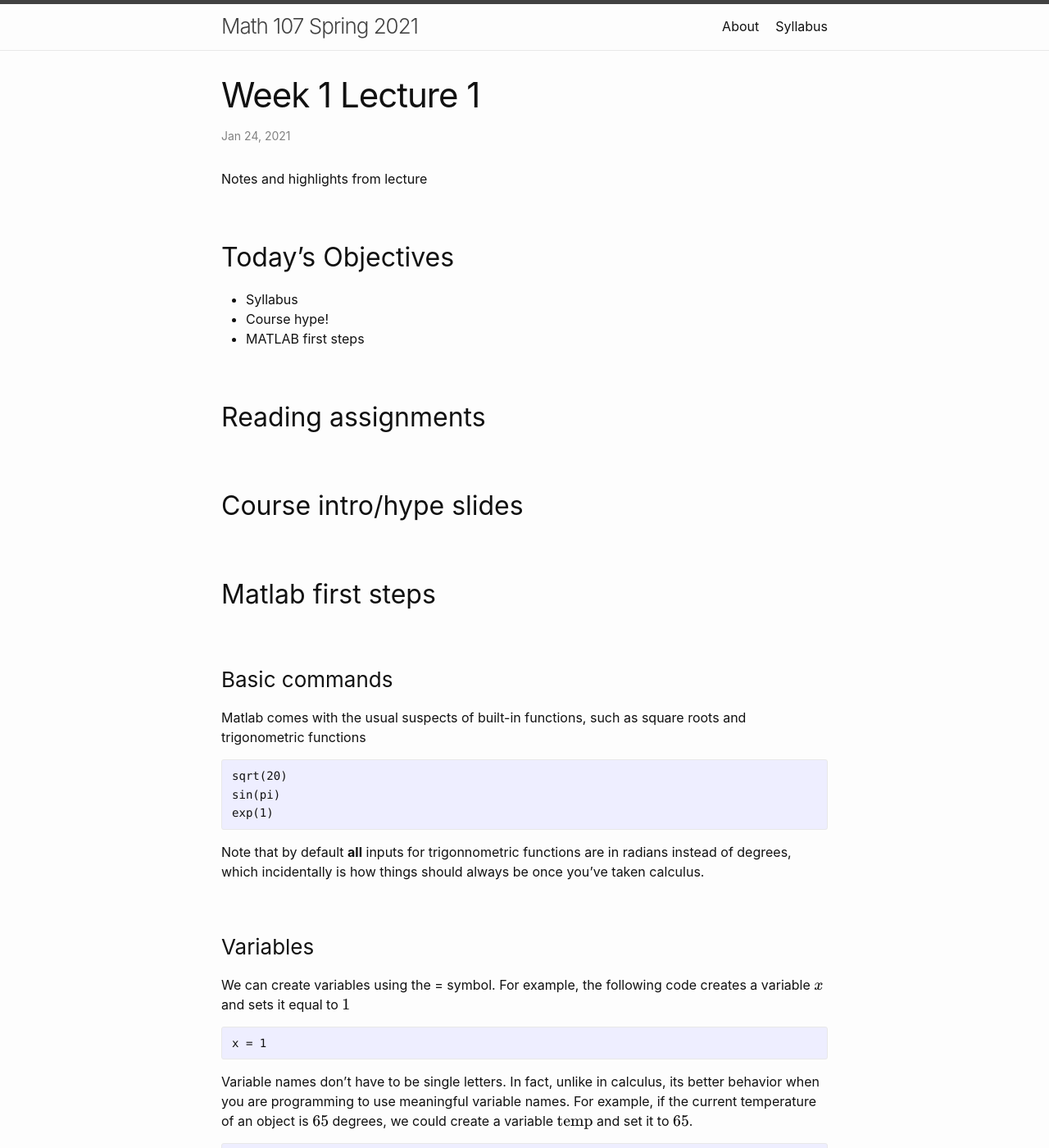
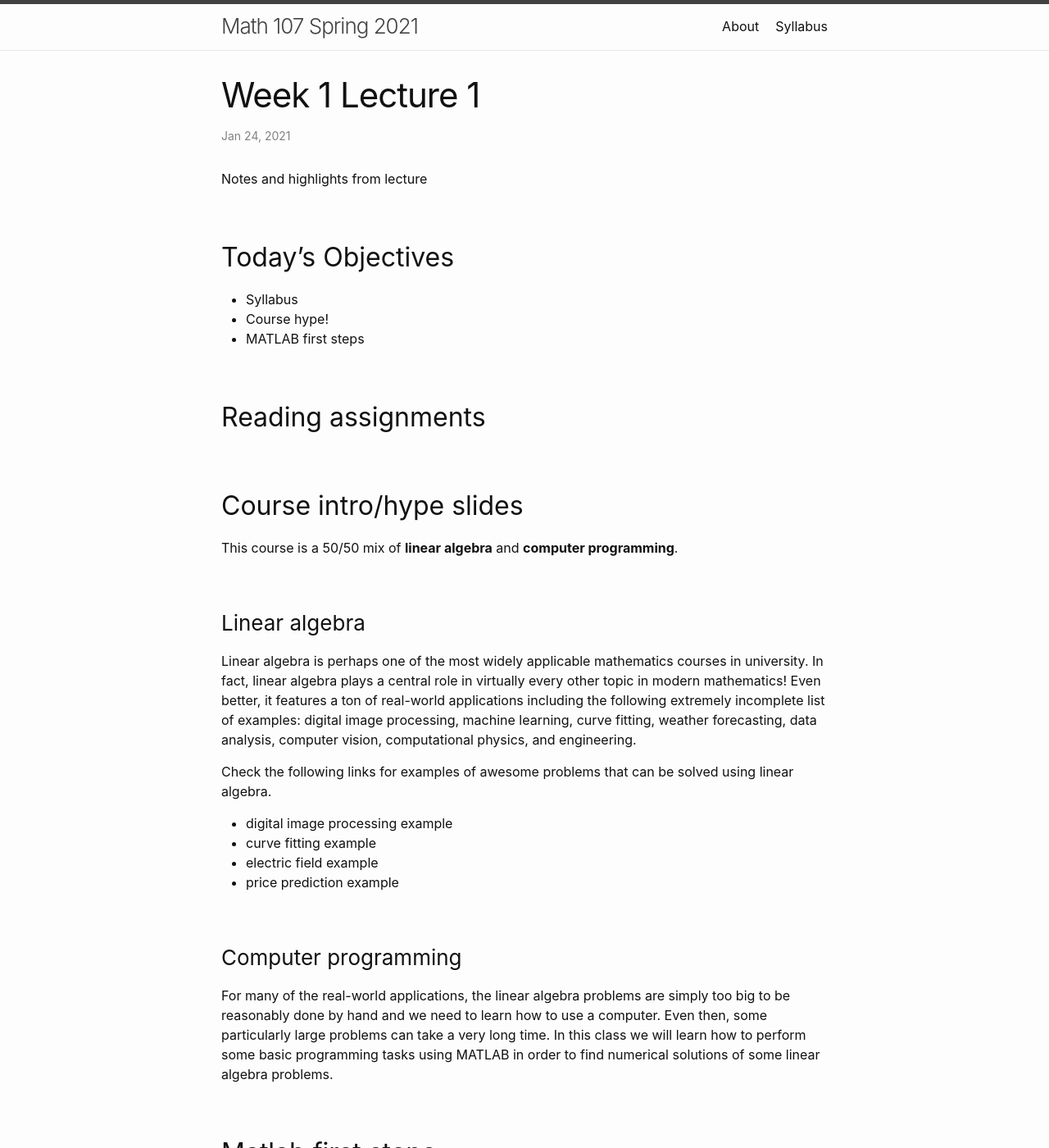
Before and after one commit to wcasper/math107spring2021, a Jekyll site: the page built from _posts/2021-01-24-Week-1-Lecture-1.md, in a window 1280 px wide and 1400 px high. Shown: the whole window at 82% size. Built offline with Jekyll 4.4.1, drawn with Linux system fonts in a browser that asks for light colours.

Commit message:
updated content

```diff
--- a/_posts/2021-01-24-Week-1-Lecture-1.md
+++ b/_posts/2021-01-24-Week-1-Lecture-1.md
@@ -13,6 +13,19 @@ Notes and highlights from lecture
 ## Reading assignments
 
 ## Course intro/hype slides
+This course is a 50/50 mix of **linear algebra** and **computer programming**.
+
+### Linear algebra
+Linear algebra is perhaps one of the most widely applicable mathematics courses in university.  In fact, linear algebra plays a central role in virtually every other topic in modern mathematics!  Even better, it features a ton of real-world applications including the following extremely incomplete list of examples: digital image processing, machine learning, curve fitting, weather forecasting, data analysis, computer vision, computational physics, and engineering.
+
+Check the following links for examples of awesome problems that can be solved using linear algebra.
+* digital image processing example
+* curve fitting example
+* electric field example
+* price prediction example
+
+### Computer programming
+For many of the real-world applications, the linear algebra problems are simply too big to be reasonably done by hand and we need to learn how to use a computer.  Even then, some particularly large problems can take a very long time.  In this class we will learn how to perform some basic programming tasks using MATLAB in order to find numerical solutions of some linear algebra problems.
 
 ## Matlab first steps
 
```
